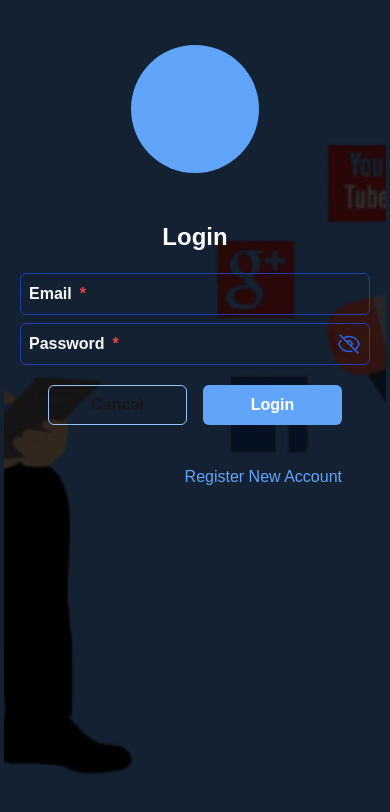
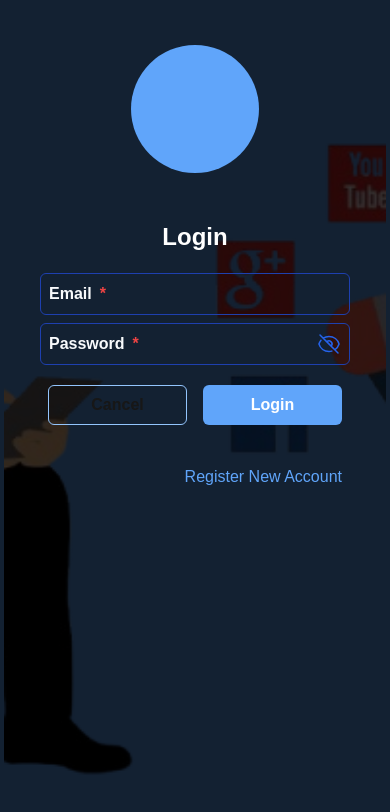
Before and after one commit to kennedymakokha/practical_interview, a Next.js app in the folder client/: page /login in a window 390 px wide. Shown: the top 812 px of the page. Built offline with nearby package versions, Linux system fonts and the light colour scheme; no server answers.

Commit message:
fixing rexponsivenes of the landing page

```diff
--- a/client/src/components/sideBar.tsx
+++ b/client/src/components/sideBar.tsx
@@ -58,7 +58,7 @@ const Sidebar = ({ children }: any) => {
 
       <div className={`absolute inset-0 ${isExpanded ? 'md:left-[10%] ' : ' left-[0%] md:left-[4%]'} -z-1`}>
         <div className="mb-2 flex md:h-14 bg-white"></div>
-        <div className="flex  w-full p-2 rounded-md md:hidden flex item-center justify-center ">
+        <div className="flex  w-full p-2 rounded-md md:hidden flex item-center justify-start ">
         <div className={`overflow-hidden   transition-all duration-300  w-32'}`}>
                   <p className="font-medium capitalize">{user?.name}</p>
                   <p className="text-sm lowercase text-center text-gray-400">{user?.role}</p>
--- a/client/src/pages/login.tsx
+++ b/client/src/pages/login.tsx
@@ -90,7 +90,7 @@ function Login() {
           <div className="flex size-32 rounded-full bg-blue-400"></div>
         </div>
         <p className="text-center text-2xl font-bold text-white">{isloginIn?"Login":"Register"}</p>
-        <div className="flex flex-col gap-y-2 px-5 md:px-10 py-5">
+        <div className="flex flex-col gap-y-2 px-10 py-5">
           {!isloginIn && (
             <div className="flex h-8 w-full items-center justify-between px-1">
               <RoleButton title="campaigner" />
```
